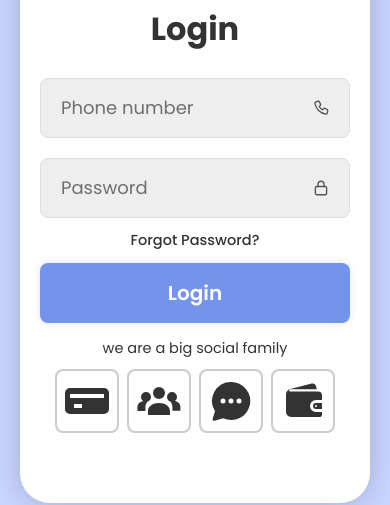
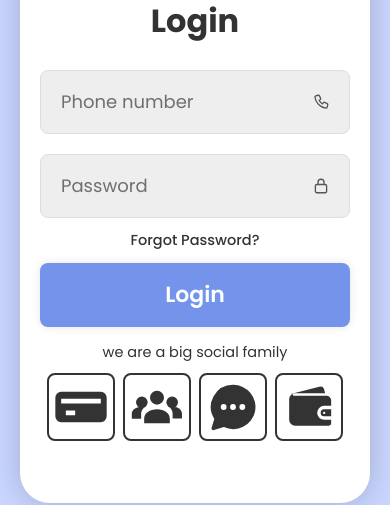
Before and after one commit to andrijumawa/arisanku, a React (Vite) app: page /#/masuk in a window 390 px wide. Shown: the part 321-826 px from the top of the page. Built offline with nearby package versions, Linux system fonts and the light colour scheme; no server answers.

Commit message:
Update styles.css

```diff
--- a/src/styles.css
+++ b/src/styles.css
@@ -1022,8 +1022,8 @@ input[type='checkbox'] {
     margin: 10px 0;
   }
   .auth-form input {
-    min-height: 60px;
-    padding: 16px 50px 16px 20px;
+    min-height: 64px;
+    padding: 18px 50px 18px 20px;
     font-size: 18px;
   }
   .auth-field-icon {
@@ -1042,9 +1042,12 @@ input[type='checkbox'] {
     margin-bottom: 12px;
   }
   .auth-submit {
-    min-height: 60px;
+    min-height: 64px;
     margin-top: 0;
-    font-size: 20px;
+    font-size: 22px;
+  }
+  .auth-form--register .auth-submit {
+    margin-top: 10px;
   }
   .auth-form-footer {
     margin: 15px 0 10px;
@@ -1069,12 +1072,12 @@ input[type='checkbox'] {
   }
   .auth-social-icon {
     display: inline-flex;
-    width: 64px;
-    height: 64px;
+    width: 68px;
+    height: 68px;
     align-items: center;
     justify-content: center;
     margin: 0 4px;
-    border: 2px solid #ccc;
+    border: 2px solid #333;
     border-radius: 8px;
     color: #333;
     font-size: 24px;
@@ -1082,8 +1085,8 @@ input[type='checkbox'] {
     line-height: 1;
   }
   .auth-social-icon svg {
-    width: 48px;
-    height: 48px;
+    width: 56px;
+    height: 56px;
     fill: #333;
   }
   .auth-panels {
@@ -1215,7 +1218,7 @@ input[type='checkbox'] {
     margin: 3px 0;
   }
   .auth-form input {
-    min-height: 54px;
+    min-height: 58px;
     padding-top: 14px;
     padding-bottom: 14px;
   }
@@ -1226,8 +1229,11 @@ input[type='checkbox'] {
     margin-bottom: 12px;
   }
   .auth-submit {
-    min-height: 54px;
-    font-size: 18px;
+    min-height: 58px;
+    font-size: 20px;
+  }
+  .auth-form--register .auth-submit {
+    margin-top: 3px;
   }
   .auth-form-footer {
     margin: 8px 0 4px;
@@ -1237,12 +1243,12 @@ input[type='checkbox'] {
     margin-bottom: 4px;
   }
   .auth-social-icon {
-    width: 64px;
-    height: 64px;
+    width: 68px;
+    height: 68px;
   }
   .auth-social-icon svg {
-    width: 44px;
-    height: 44px;
+    width: 50px;
+    height: 50px;
   }
   .auth-panel-content h2 {
     font-size: 28px;
```
